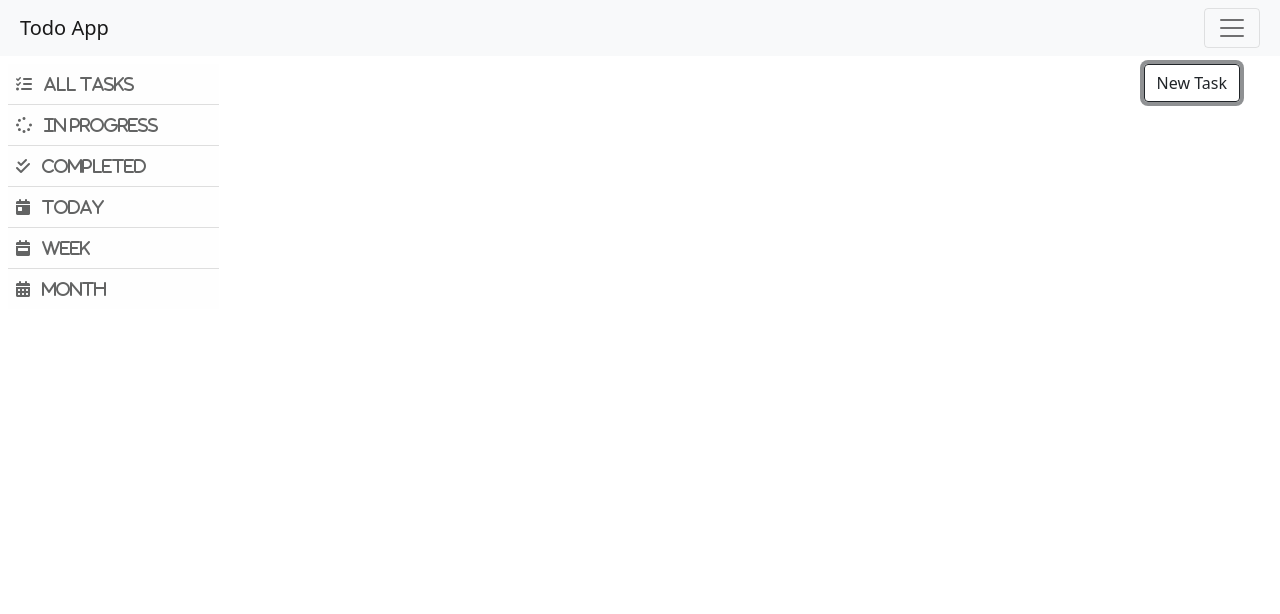
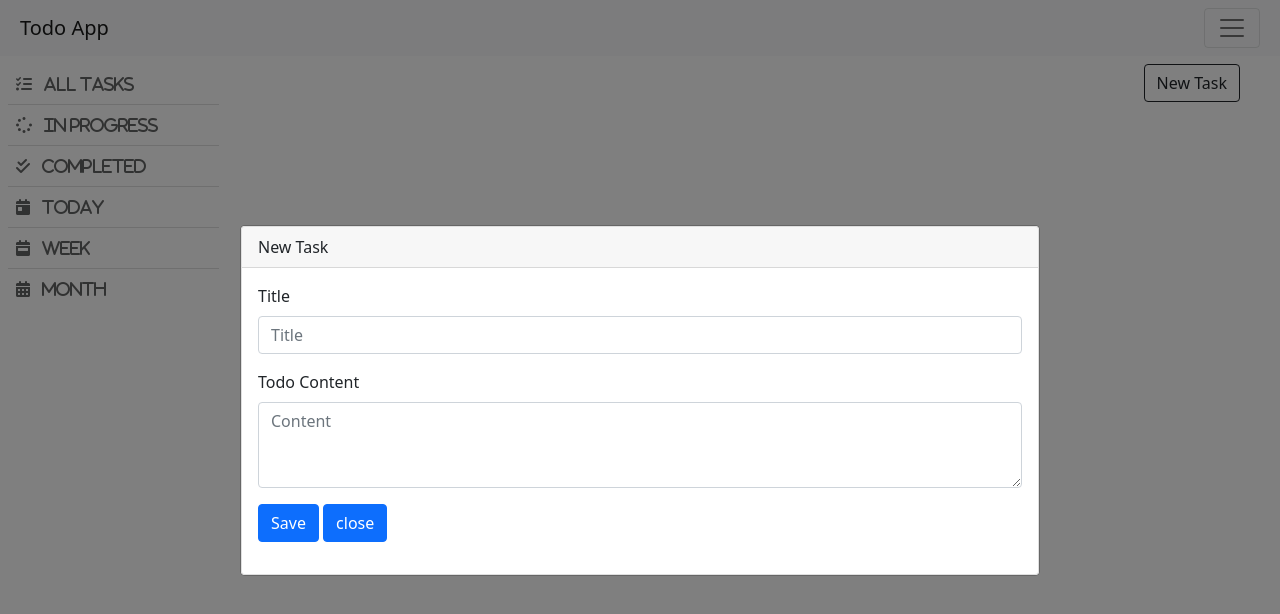
Before and after one commit to GeoffreyMokua/app-mine-front-end, a React (Create React App) app: page / in a window 1280 px wide. Both pictures are taken after a click on the button "New Task". Shown: the top 614 px of the page. Built offline with nearby package versions, Linux system fonts and the light colour scheme.

Commit message:
added tak modifiers component

```diff
--- a/src/components/Home.js
+++ b/src/components/Home.js
@@ -10,9 +10,6 @@ import Container from '../layout/Container.js'
 
 export default function Home() {
 
-    const d1 = {title: "new title number one",
-                content: "Lorem ipsum dolor sit amet consectetur adipisicing elit. Repudiandae minima facere ab animi mollitia non repellat consequatur, quibusdam fugit. Quod aut mollitia eum soluta deserunt, nesciunt repellendus velit quia doloribus. "}
-
     return (
         <>
             <Header />
@@ -22,7 +19,6 @@ export default function Home() {
                     <TaskOption />
                     <TaskContainer>
                         <TaskLayout itemComponent={TaskCard} />
-                        {/* <TaskCard todo={d1}/> */}
                     </TaskContainer>
                 </Container>
             </Root>
--- a/src/components/TaskCard.js
+++ b/src/components/TaskCard.js
@@ -1,3 +1,4 @@
+
 
 const usDateFormat =  (input) => {
     return new Date(input).toLocaleDateString('en-US', {
@@ -9,16 +10,20 @@ const usDateFormat =  (input) => {
 
 export default function ToDoCard({todo, handleOnClick}) {
     const { title, content, updated_at } = todo || {};
+
+    const handleTodoCard = ()=> {
+        console.log( "some thing")
+    }
+
     return (
-        <div className="card-deck">
+        <div className="card-deck" onClick={(e) => {
+            e.stopPropagation();
+            handleTodoCard()
+        }}>
             <div
                 className="card m-2"
                 // align-items-stretch
                 style={{ minWidth: "250px", minHeight: "200px" }}
-                onClick={(event) => {
-                    event.stopPropagation();
-                    handleOnClick();
-                }}
             >
                 <h4 className="card-header">{title}</h4>
                 <div className="card-body">
@@ -29,13 +34,13 @@ export default function ToDoCard({todo, handleOnClick}) {
                 </div>
                 <div className="d-flex justify-content-between m-0 p-0">
                     <div className="mx-2">
-                        <i class="far fa-clock"></i>&nbsp;
+                        <i className="far fa-clock"></i>&nbsp;
                         <small>{usDateFormat(updated_at)}</small>
                     </div>
                     <div className="mx-2 px-1">
-                        <i class="fas fa-edit"></i>
+                        <i className="fas fa-edit"></i>
                         &nbsp;
-                        <i class="fas fa-trash-alt"></i>
+                        <i className="fas fa-trash-alt"></i>
                     </div>
                 </div>
             </div>
--- /dev/null
+++ b/src/components/TaskCreate.js
@@ -0,0 +1,57 @@
+import { useState } from 'react';
+import Modal from 'react-bootstrap/Modal'
+
+export default function TaskCreate({status, handleClose}) {
+
+    const [title, setTitle] = useState("");
+    const [content, setContent] = useState("");
+
+    const handleForm = (event) => {
+        event.preventDefault();
+        // event.reset();
+        fetch("http://localhost:9292/api/todo/new", {
+            method: "POST",
+            headers: { "Content-Type": "application/json" },
+            body: JSON.stringify({
+                title: title,
+                content: content
+            }),
+        })
+            .then((r) => r.json())
+            .then(console.log);
+            handleClose()
+    }
+
+
+
+    return (
+        <Modal
+            show={status}
+            onHide={handleClose}
+            size="lg"
+            aria-labelledby="contained-modal-title-vcenter"
+            centered
+        >
+
+            <div className="card">
+                <div className="card-header">New Task</div>
+                    <div className="card-body">
+                        <form>
+                            <div className="mb-3">
+                                <label className="form-label">Title</label>
+                                <input name="title" type="title" className="form-control" placeholder="Title" onChange={(se)=>{setTitle(se.target.value)}}/>
+                            </div>
+                            <div className="mb-3">
+                                <label className="form-label">Todo Content</label>
+                                <textarea name="content"className="form-control" rows="3" placeholder="Content" onChange={(se)=>{setContent(se.target.value)}}></textarea>
+                            </div>
+                            <button type="submit" className="btn btn-primary mb-3" onClick={handleForm}>Save</button>
+                            &nbsp;
+                            <button type="submit" className="btn btn-primary mb-3" onClick={handleClose}>close</button>
+                        </form>
+                    </div>
+            </div>
+
+        </Modal>
+    );
+}
--- a/src/components/TaskOption.js
+++ b/src/components/TaskOption.js
@@ -1,15 +1,29 @@
+import { useState } from "react"
+import TaskCreate from "./TaskCreate.js"
 import { useOption } from "../services/OptionProvider.js"
 
 export default function TaskOption() {
     const currentOption = useOption()
+
+    const [show, setShow] = useState(false)
+    const handleOpen = () => {setShow(true)}
+    const handleClose = () => {setShow(false)}
+
     return (
-        <div className='container-fluid d-flex justify-content-between'>
-            <div className='fs-4 fw-bold text-secondary text-capitalize'>
-                {currentOption }
+        <div className="container-fluid d-flex justify-content-between">
+            <div className="fs-4 fw-bold text-secondary text-capitalize">
+                {currentOption}
             </div>
             <div>
-                <button type="button" className="btn btn-outline-dark">New Task</button>
+                <button type="button" className="btn btn-outline-dark" onClick={handleOpen}>
+                    New Task
+                </button>
             </div>
+            <TaskCreate
+                status={show}
+                // handleOpen={handleOpen}
+                handleClose={handleClose}
+            />
         </div>
-    )
+    );
 }
```
Also changed, not shown: src/components/TaskModifier.js (added, +68 -0 lines), src/layout/ModifierModal.js (added, +27 -0 lines).
